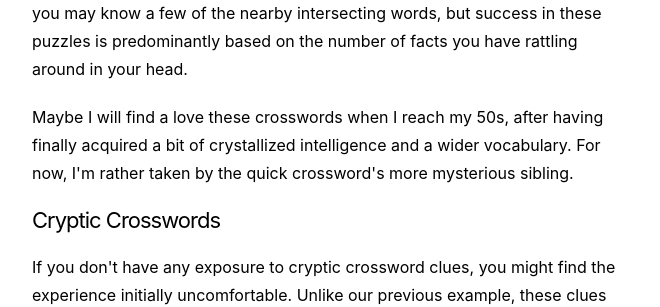
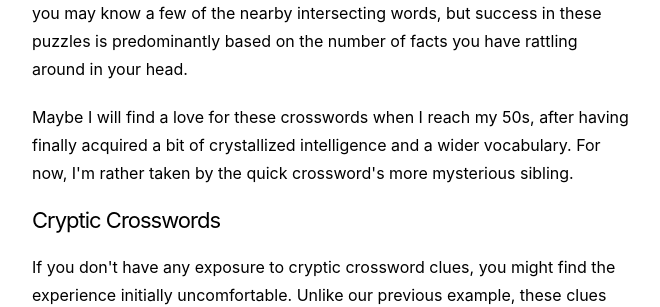
Before and after one commit to CarpeQueso/personal-blog, a Jekyll site: the page built from _posts/2019-03-26-introduction-to-cryptic-crosswords.html, in a window 1280 px wide and 900 px high, scrolled down 1093 px. Shown: the part 153-460 px from the top of the window, without its empty margins (308-968 px from the left). Built offline with Jekyll 4.4.1, drawn with Linux system fonts in a browser that asks for light colours.

Commit message:
Fixed a typo.

```diff
--- a/_posts/2019-03-26-introduction-to-cryptic-crosswords.html
+++ b/_posts/2019-03-26-introduction-to-cryptic-crosswords.html
@@ -15,9 +15,9 @@ My wife lived in England for a year before she hopped back across the pond to ma
 The main character, Endeavour Morse, has among his arsenal of intellectual skills a peculiar knack for cryptic crossword puzzles. I, being the somewhat ignorant American that I am, had only ever heard of what I now know to be "quick" crosswords. If you're a bit confused by my prepending any adjective at all to "crossword", you're <a href="https://www.xkcd.com/1053/">in for a fantastic treat</a>. (Unless, of course, you prefer trivia to proper mind-bending puzzles. In that case, I'm afraid no one can help you.)
 </p>
 
-<div id="outline-container-orgd0c913a" class="outline-2">
-<h2 id="orgd0c913a">Quick Crosswords</h2>
-<div class="outline-text-2" id="text-orgd0c913a">
+<div id="outline-container-org03298df" class="outline-2">
+<h2 id="org03298df">Quick Crosswords</h2>
+<div class="outline-text-2" id="text-org03298df">
 <p>
 The most prevalent type of crossword puzzle in America is the <i>quick crossword</i>. These crosswords have straightforward clues and straightforward answers. Take, for instance, this clue from a recent Washington Post crossword.
 </p>
@@ -33,14 +33,14 @@ You either know that Beethoven was born in Bonn, or you don't. If you're lucky,
 </p>
 
 <p>
-Maybe I will find a love these crosswords when I reach my 50s, after having finally acquired a bit of crystallized intelligence and a wider vocabulary. For now, I'm rather taken by the quick crossword's more mysterious sibling.
+Maybe I will find a love for these crosswords when I reach my 50s, after having finally acquired a bit of crystallized intelligence and a wider vocabulary. For now, I'm rather taken by the quick crossword's more mysterious sibling.
 </p>
 </div>
 </div>
 
-<div id="outline-container-orgd2cbdf0" class="outline-2">
-<h2 id="orgd2cbdf0">Cryptic Crosswords</h2>
-<div class="outline-text-2" id="text-orgd2cbdf0">
+<div id="outline-container-orge3e79b1" class="outline-2">
+<h2 id="orge3e79b1">Cryptic Crosswords</h2>
+<div class="outline-text-2" id="text-orge3e79b1">
 <p>
 If you don't have any exposure to cryptic crossword clues, you might find the experience initially uncomfortable. Unlike our previous example, these clues almost never mean what they say. Each clue is a word puzzle, and while their solutions are a bit more difficult to find, they are also much more satisfying.
 </p>
```
